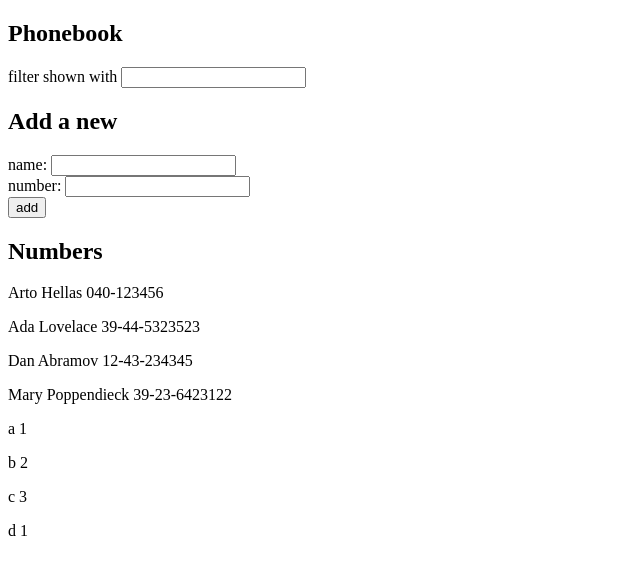
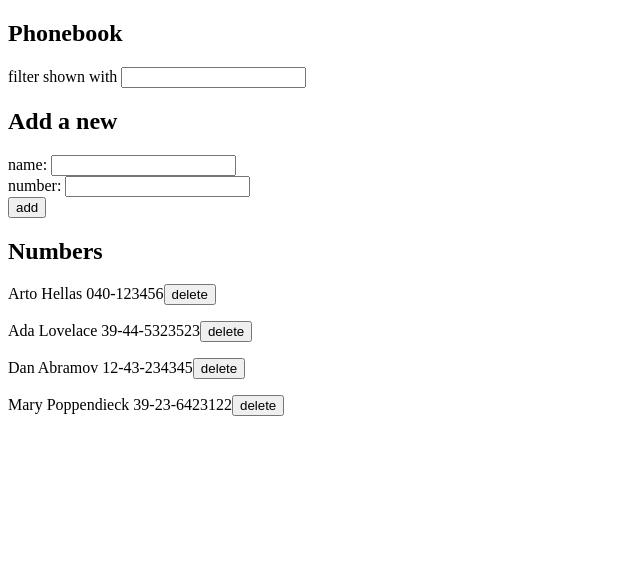
Before and after one commit to robertrantanen/fullstack, a React (Create React App) app in the folder osa2/puhelinluettelo/: page / in a window 1280 px wide. Shown: the top 574 px of the page, without its empty margins (0-640 px from the left). Built offline with nearby package versions, Linux system fonts and the light colour scheme; data requests are answered from the project's data file.

Commit message:
puhelinluettelo 9

```diff
--- a/osa2/puhelinluettelo/db.json
+++ b/osa2/puhelinluettelo/db.json
@@ -19,26 +19,6 @@
       "name": "Mary Poppendieck",
       "number": "39-23-6423122",
       "id": 4
-    },
-    {
-      "name": "a",
-      "number": "1",
-      "id": 5
-    },
-    {
-      "name": "b",
-      "number": "2",
-      "id": 6
-    },
-    {
-      "name": "c",
-      "number": "3",
-      "id": 7
-    },
-    {
-      "name": "d",
-      "number": "1",
-      "id": 8
     }
   ]
 }
--- a/osa2/puhelinluettelo/src/App.js
+++ b/osa2/puhelinluettelo/src/App.js
@@ -36,7 +36,8 @@ const PersonForm = (props) => {
 
 const ListPersons = (props) => {
     const filteredNames = props.persons.filter(person => person.name.toLowerCase().includes(props.newFilter.toLowerCase()))
-    return filteredNames.map(person => <p key={person.name}>{person.name} {person.number}</p>)
+    return filteredNames.map(person => <p key={person.name}>{person.name} {person.number}
+    <button onClick={() => props.deletePerson(person.id)}>delete</button></p>)
 }
 
 
@@ -66,6 +67,15 @@ const App = () => {
   const handleFilterChange = (event) => {
     setNewFilter(event.target.value)
   }
+
+  const deletePerson = (id) => {
+    const person = persons.find(p => p.id === id)
+    if (window.confirm("Delete " + person.name +" ?")) {
+      personService.deletePerson(id)
+      setPersons(persons.filter(p => p.id !== id))
+    }
+  }
+
 
   const addName = (event) => {
     event.preventDefault()
@@ -99,7 +109,7 @@ const App = () => {
       <PersonForm newName={newName} newNumber={newNumber} handleNameChange={(event) => handleNameChange(event)}
       handleNumberChange={(event) => handleNumberChange(event)} addName={(event) => addName(event)}/>
       <h2>Numbers</h2>
-      <ListPersons persons = {persons} newFilter={newFilter} />
+      <ListPersons persons = {persons} newFilter={newFilter} deletePerson={(id) => deletePerson(id)} />
     </div>
   )
 
--- a/osa2/puhelinluettelo/src/services/persons.js
+++ b/osa2/puhelinluettelo/src/services/persons.js
@@ -11,5 +11,9 @@ const create = newObject => {
   return request.then(response => response.data)
 }
 
+const deletePerson = (id) => {
+    axios.delete(`${baseUrl}/${id}`)
+  }
 
-export default { getAll, create }
+
+export default { getAll, create, deletePerson }
```
